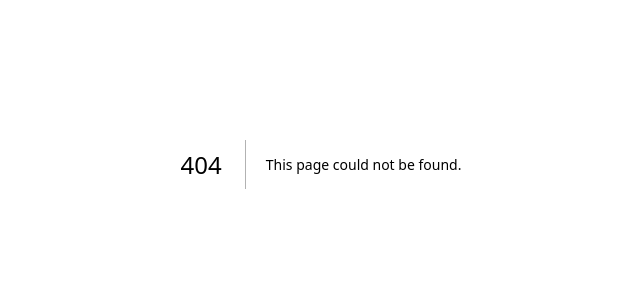
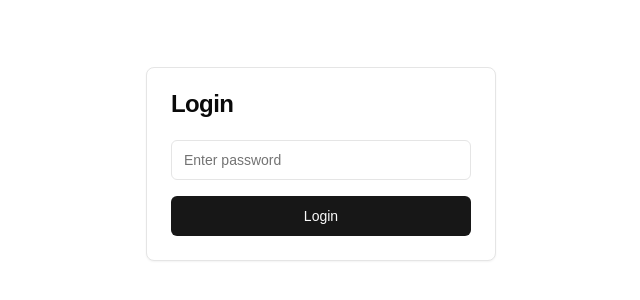
Before and after one commit to eltondeboer/LTU-Wizard, a Next.js app: page /login in a window 1280 px wide. Before the commit this address had no page. Shown: the part 236-536 px from the top of the page, without its empty margins (319-959 px from the left). Built offline with nearby package versions, Linux system fonts and the light colour scheme.

Commit message:
made it password protected

```diff
--- a/docker-compose.yml
+++ b/docker-compose.yml
@@ -13,4 +13,5 @@ services:
       - DB_USER=${DB_USER}
       - DB_PASSWORD=${DB_PASSWORD}
       - DB_NAME=${DB_NAME}
+      - APP_PASSWORD=${APP_PASSWORD}
     restart: unless-stopped
--- /dev/null
+++ b/src/app/api/auth/route.ts
@@ -0,0 +1,20 @@
+import { NextResponse } from 'next/server'
+import { cookies } from 'next/headers'
+
+export async function POST(request: Request) {
+  const { password } = await request.json()
+
+  if (password === process.env.APP_PASSWORD) {
+    // Set a secure HTTP-only cookie
+    cookies().set('auth', 'true', {
+      httpOnly: true,
+      secure: process.env.NODE_ENV === 'production',
+      sameSite: 'strict',
+      maxAge: 60 * 60 * 24 // 24 hours
+    })
+
+    return NextResponse.json({ success: true })
+  }
+
+  return new NextResponse('Unauthorized', { status: 401 })
+}
--- /dev/null
+++ b/src/app/login/page.tsx
@@ -0,0 +1,64 @@
+'use client'
+
+import { useState } from 'react'
+import { useRouter } from 'next/navigation'
+import { Button } from "@/components/ui/button"
+import { Input } from "@/components/ui/input"
+import { Card, CardContent, CardHeader, CardTitle } from "@/components/ui/card"
+
+export default function LoginPage() {
+  const [password, setPassword] = useState('')
+  const [error, setError] = useState('')
+  const router = useRouter()
+
+  const handleSubmit = async (e: React.FormEvent) => {
+    e.preventDefault()
+
+    try {
+      const response = await fetch('/api/auth', {
+        method: 'POST',
+        headers: {
+          'Content-Type': 'application/json',
+        },
+        body: JSON.stringify({ password })
+      })
+
+      if (response.ok) {
+        router.push('/')
+        router.refresh()
+      } else {
+        setError('Invalid password')
+      }
+    } catch (error) {
+      setError('An error occurred')
+    }
+  }
+
+  return (
+    <div className="min-h-screen flex items-center justify-center">
+      <Card className="w-[350px]">
+        <CardHeader>
+          <CardTitle>Login</CardTitle>
+        </CardHeader>
+        <CardContent>
+          <form onSubmit={handleSubmit} className="space-y-4">
+            <div className="space-y-2">
+              <Input
+                type="password"
+                placeholder="Enter password"
+                value={password}
+                onChange={(e) => setPassword(e.target.value)}
+              />
+            </div>
+            {error && (
+              <div className="text-red-500 text-sm">{error}</div>
+            )}
+            <Button type="submit" className="w-full">
+              Login
+            </Button>
+          </form>
+        </CardContent>
+      </Card>
+    </div>
+  )
+}
```
Also changed, not shown: src/middleware.ts (added, +21 -0 lines).
